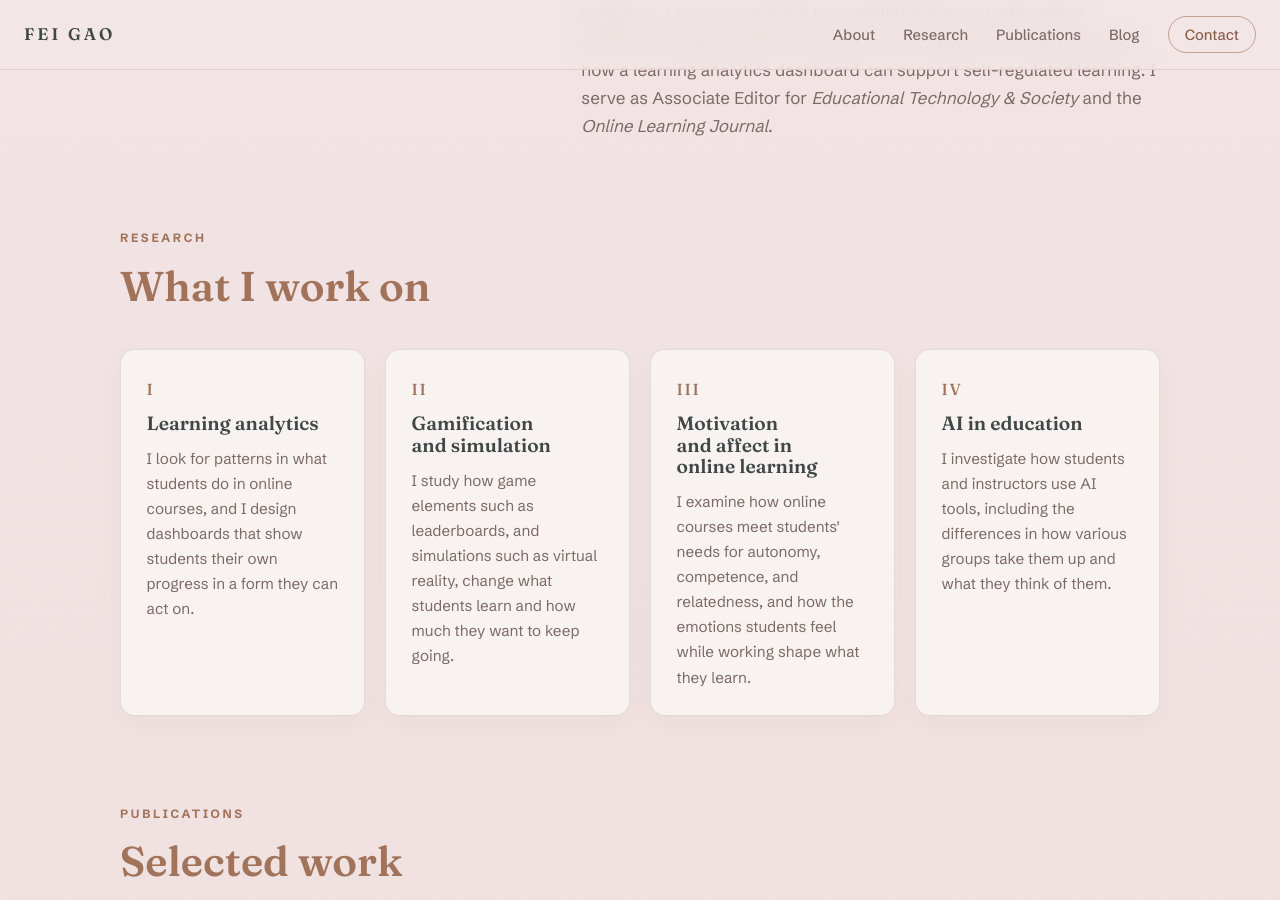
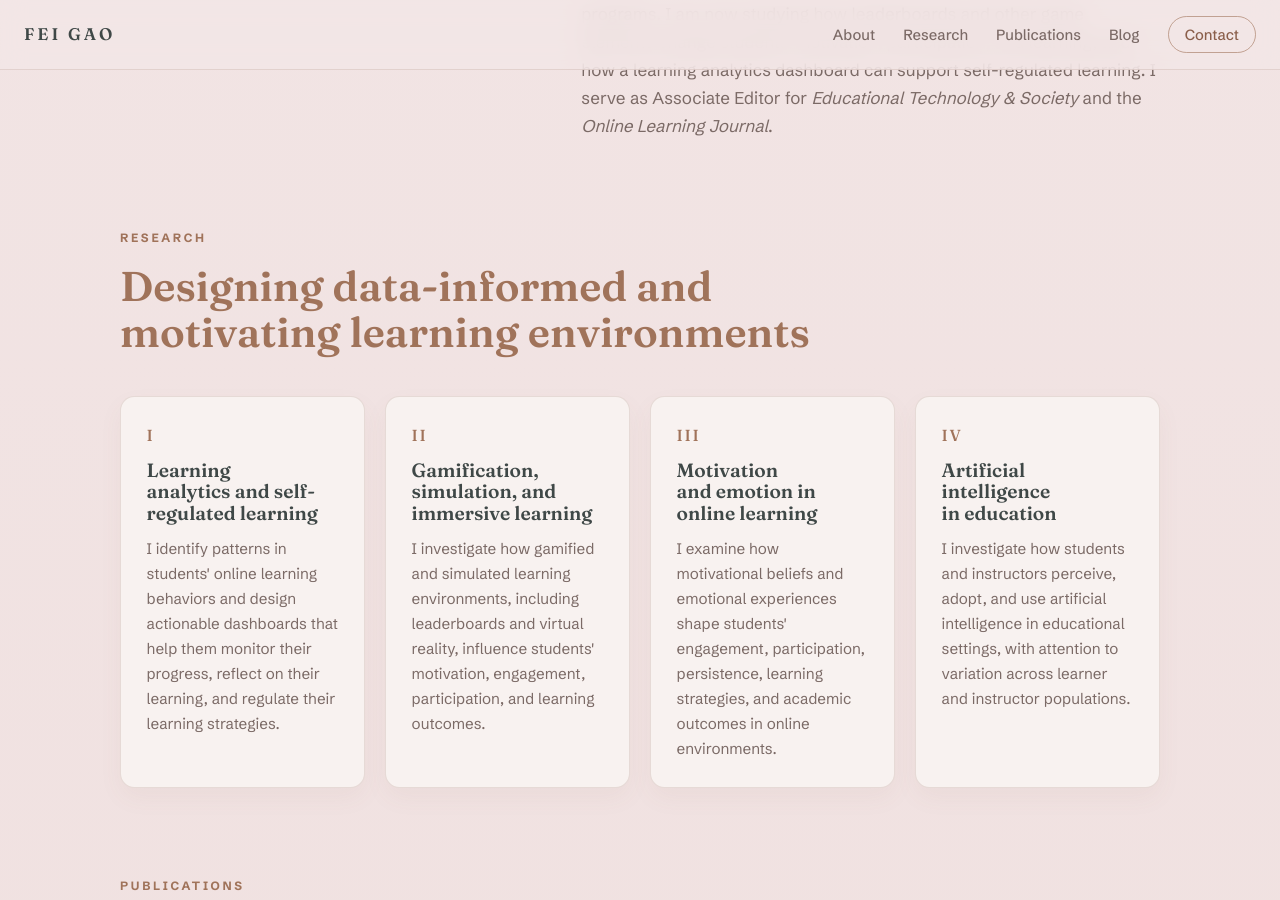
Before and after one commit to gaofei9/gaofei9.github.io, a Jekyll site: the page built from index.html, in a window 1280 px wide and 900 px high, scrolled down 1284 px. Built offline with Jekyll 4.4.1, drawn with Linux system fonts in a browser that asks for light colours; some of the changed text lies outside the part shown.

Commit message:
Revise research section headings and descriptions
Co-Authored-By: Claude Fable 5 <noreply@anthropic.com>

```diff
--- a/_data/home.yml
+++ b/_data/home.yml
@@ -28,7 +28,7 @@ hero:
     I am a learning scientist who studies how people learn in online environments
     and how the design of those environments shapes their motivation,
     participation, and learning. My work brings together learning analytics and
-    motivation research to design environments that support students' autonomy,
+    motivation research to design environments that support learners' autonomy,
     competence, and capacity for self-regulated learning.
   portrait_alt: "Fei Gao"
   primary_button:
@@ -80,33 +80,33 @@ about:
 # ---------- Research ----------
 research:
   eyebrow: "Research"
-  heading: "What I work on"
+  heading: "Designing data-informed and motivating learning environments"
   # One entry per card. The number is just the label shown on the card.
   areas:
     - number: "I"
-      title: "Learning analytics"
+      title: "Learning analytics and self-regulated learning"
       text: >-
-        I look for patterns in what students do in online courses, and I
-        design dashboards that show students their own progress in a form
-        they can act on.
+        I identify patterns in students' online learning behaviors and design
+        actionable dashboards that help them monitor their progress, reflect
+        on their learning, and regulate their learning strategies.
     - number: "II"
-      title: "Gamification and simulation"
+      title: "Gamification, simulation, and immersive learning"
       text: >-
-        I study how game elements such as leaderboards, and simulations such
-        as virtual reality, change what students learn and how much they want
-        to keep going.
+        I investigate how gamified and simulated learning environments,
+        including leaderboards and virtual reality, influence students'
+        motivation, engagement, participation, and learning outcomes.
     - number: "III"
-      title: "Motivation and affect in online learning"
+      title: "Motivation and emotion in online learning"
       text: >-
-        I examine how online courses meet students' needs for autonomy,
-        competence, and relatedness, and how the emotions students feel while
-        working shape what they learn.
+        I examine how motivational beliefs and emotional experiences shape
+        students' engagement, participation, persistence, learning strategies,
+        and academic outcomes in online environments.
     - number: "IV"
-      title: "AI in education"
+      title: "Artificial intelligence in education"
       text: >-
-        I investigate how students and instructors use AI tools, including the
-        differences in how various groups take them up and what they think of
-        them.
+        I investigate how students and instructors perceive, adopt, and use
+        artificial intelligence in educational settings, with attention to
+        variation across learner and instructor populations.
 
 
 # ---------- Publications ----------
```
